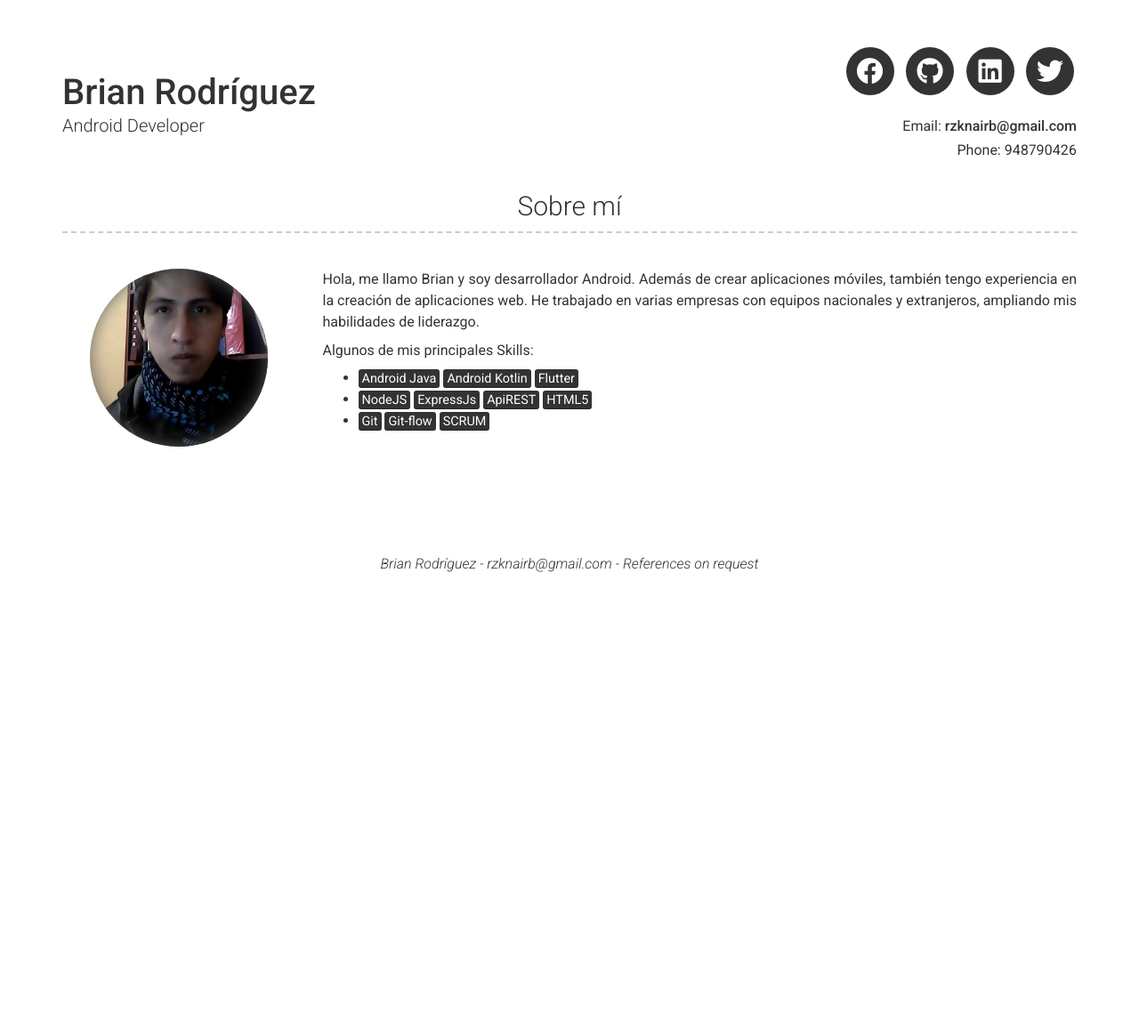
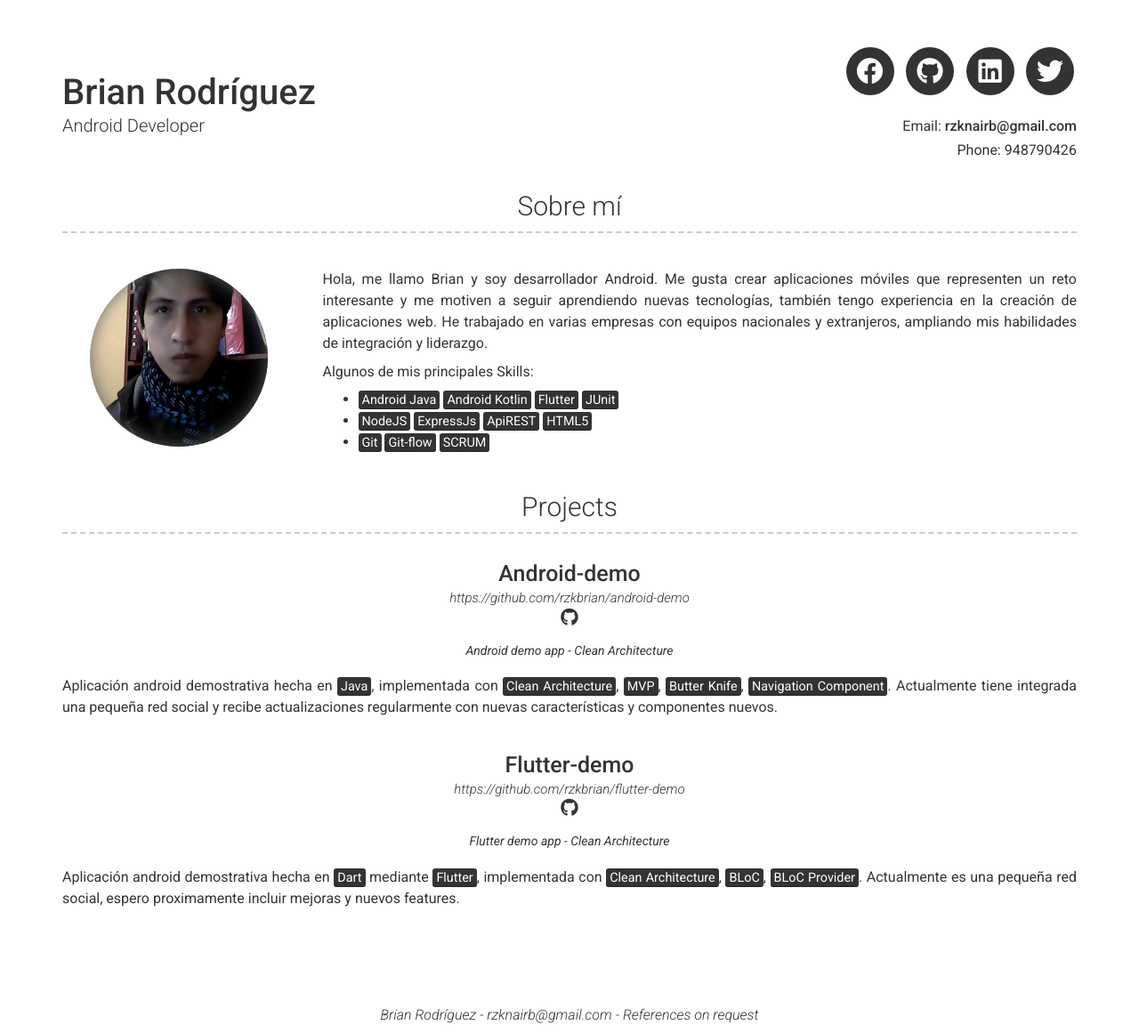
Before and after one commit to rzkbrian/rzkbrian.github.io, a Jekyll site: the page built from index.md, in a window 1280 px wide. Shown: the whole page at 89% size. Built offline with Jekyll 4.4.1, drawn with Linux system fonts in a browser that asks for light colours; nearby versions of some CDN libraries; before the commit the page ends 900 px from its top, so only the background shows below that.

Commit message:
update projects

```diff
--- a/_config.yml
+++ b/_config.yml
@@ -38,10 +38,10 @@ linkedin_username: rzkbrian
 about_title: Sobre mí
 about_profile_image: assets/images/profile.jpg
 about_content: | # this will include new lines to allow paragraphs
-  Hola, me llamo Brian y soy desarrollador Android. Además de crear aplicaciones móviles, también tengo experiencia en la creación de aplicaciones web. He trabajado en varias empresas con equipos nacionales y extranjeros, ampliando mis habilidades de liderazgo.
+  Hola, me llamo Brian y soy desarrollador Android. Me gusta crear aplicaciones móviles que representen un reto interesante y me motiven a seguir aprendiendo nuevas tecnologías, también tengo experiencia en la creación de aplicaciones web. He trabajado en varias empresas con equipos nacionales y extranjeros, ampliando mis habilidades de integración y liderazgo.
 
   Algunos de mis principales Skills:
-    - <mark>Android Java</mark> <mark>Android Kotlin</mark> <mark>Flutter</mark>
+    - <mark>Android Java</mark> <mark>Android Kotlin</mark> <mark>Flutter</mark> <mark>JUnit</mark>
     - <mark>NodeJS</mark> <mark>ExpressJs</mark> <mark>ApiREST</mark> <mark>HTML5</mark>
     - <mark>Git</mark> <mark>Git-flow</mark> <mark>SCRUM</mark>
 
--- a/_data/projects.yml
+++ b/_data/projects.yml
@@ -1,9 +1,18 @@
 # Project template
 - layout: top-middle
-  name: Project name
-  link: Link to project (eg. sproogen.github.io/modern-resume-theme)(optional)
-  github: Github page for project (eg. sproogen/modern-resume-theme)(optional)
+  name: Android-demo
+  link: https://github.com/rzkbrian/android-demo
+  github: rzkbrian/android-demo
   quote: >
-    Short overview of the project (optional)
+    Android demo app - Clean Architecture
   description: | # this will include new lines to allow paragraphs
-    Description about the work on/with the project
+    Aplicación android demostrativa hecha en <mark>Java</mark>, implementada con <mark>Clean Architecture</mark>, <mark>MVP</mark>, <mark>Butter Knife</mark>, <mark>Navigation Component</mark>. Actualmente tiene integrada una pequeña red social y recibe actualizaciones regularmente con nuevas características y componentes nuevos.
+
+- layout: top-middle
+  name: Flutter-demo
+  link: https://github.com/rzkbrian/flutter-demo
+  github: rzkbrian/flutter-demo
+  quote: >
+    Flutter demo app - Clean Architecture
+  description: | # this will include new lines to allow paragraphs
+    Aplicación android demostrativa hecha en <mark>Dart</mark> mediante <mark>Flutter</mark>, implementada con <mark>Clean Architecture</mark>, <mark>BLoC</mark>, <mark>BLoC Provider</mark>. Actualmente es una pequeña red social, espero proximamente incluir mejoras y nuevos features.
--- a/_layouts/default.html
+++ b/_layouts/default.html
@@ -15,11 +15,11 @@
       {%- endif -%}
 
       {%- include about.html -%}
-<!--
+
       {%- if site.data.projects.size > 0 -%}
         {%- include projects.html -%}
       {%- endif -%}
-
+<!--
       {%- if site.data.experience.size > 0 -%}
         {%- include experience.html -%}
       {%- endif -%}
```
